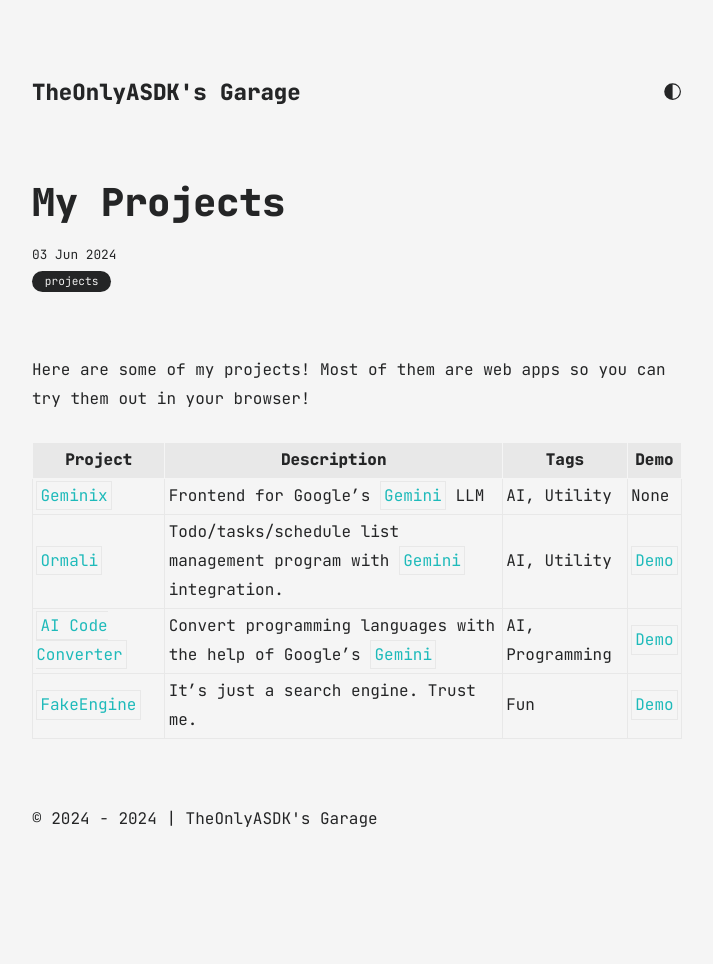
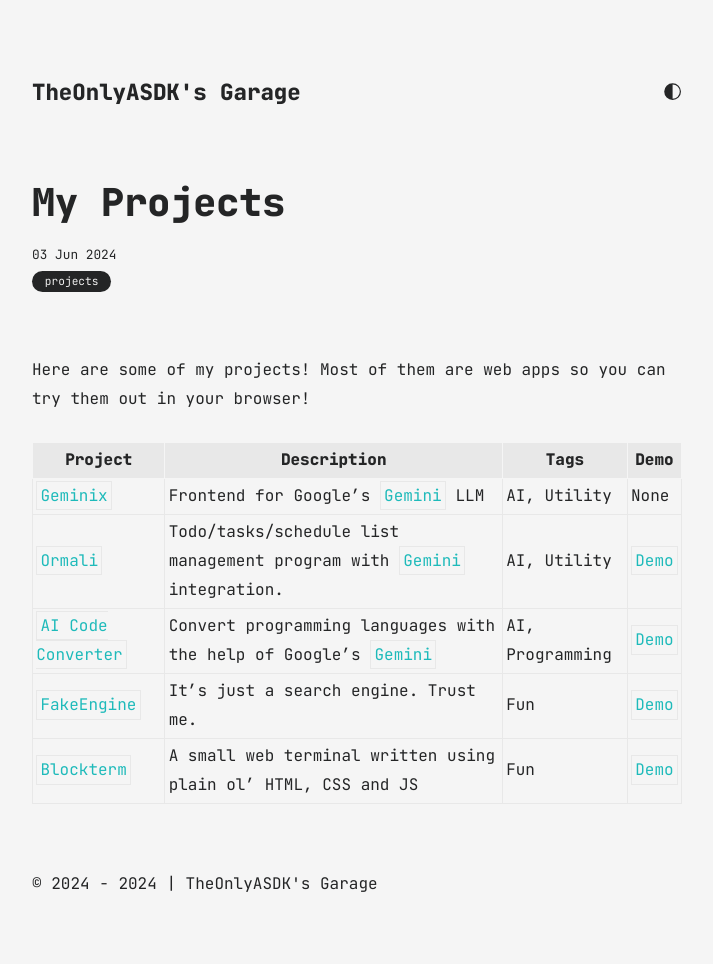
Before and after one commit to theonlyasdk/theonlyasdk.github.io, a Jekyll site: the page built from all_collections/_posts/2024-06-03-my-projects.md, in a window 1280 px wide. Shown: the whole page, without its empty margins (283-996 px from the left). Built offline with Jekyll 4.4.1, drawn with Linux system fonts in a browser that asks for light colours; before the commit the page ends 900 px from its top, so only the background shows below that.

Commit message:
Update 2024-06-03-my-projects.md

```diff
--- a/all_collections/_posts/2024-06-03-my-projects.md
+++ b/all_collections/_posts/2024-06-03-my-projects.md
@@ -13,3 +13,4 @@ Here are some of my projects! Most of them are web apps so you can try them out
 | [Ormali](https://github.com/theonlyasdk/ormali) | Todo/tasks/schedule list management program with [Gemini](https://gemini.google.com/) integration. | AI, Utility | [Demo](https://theonlyasdk.github.io/ormali/) |
 | [AI Code Converter](https://theonlyasdk.github.io/ai-code-converter/) | Convert programming languages with the help of Google's [Gemini](https://gemini.google.com/) | AI, Programming | [Demo](https://theonlyasdk.github.io/ai-code-converter) |
 | [FakeEngine](https://github.com/theonlyasdk/fake-engine/) | It's just a search engine. Trust me. | Fun | [Demo](https://theonlyasdk.github.io/fake-engine/) |
+| [Blockterm](https://github.com/theonlyasdk/blockterm/) | A small web terminal written using plain ol' HTML, CSS and JS | Fun | [Demo](https://theonlyasdk.github.io/blockterm/) |
```
